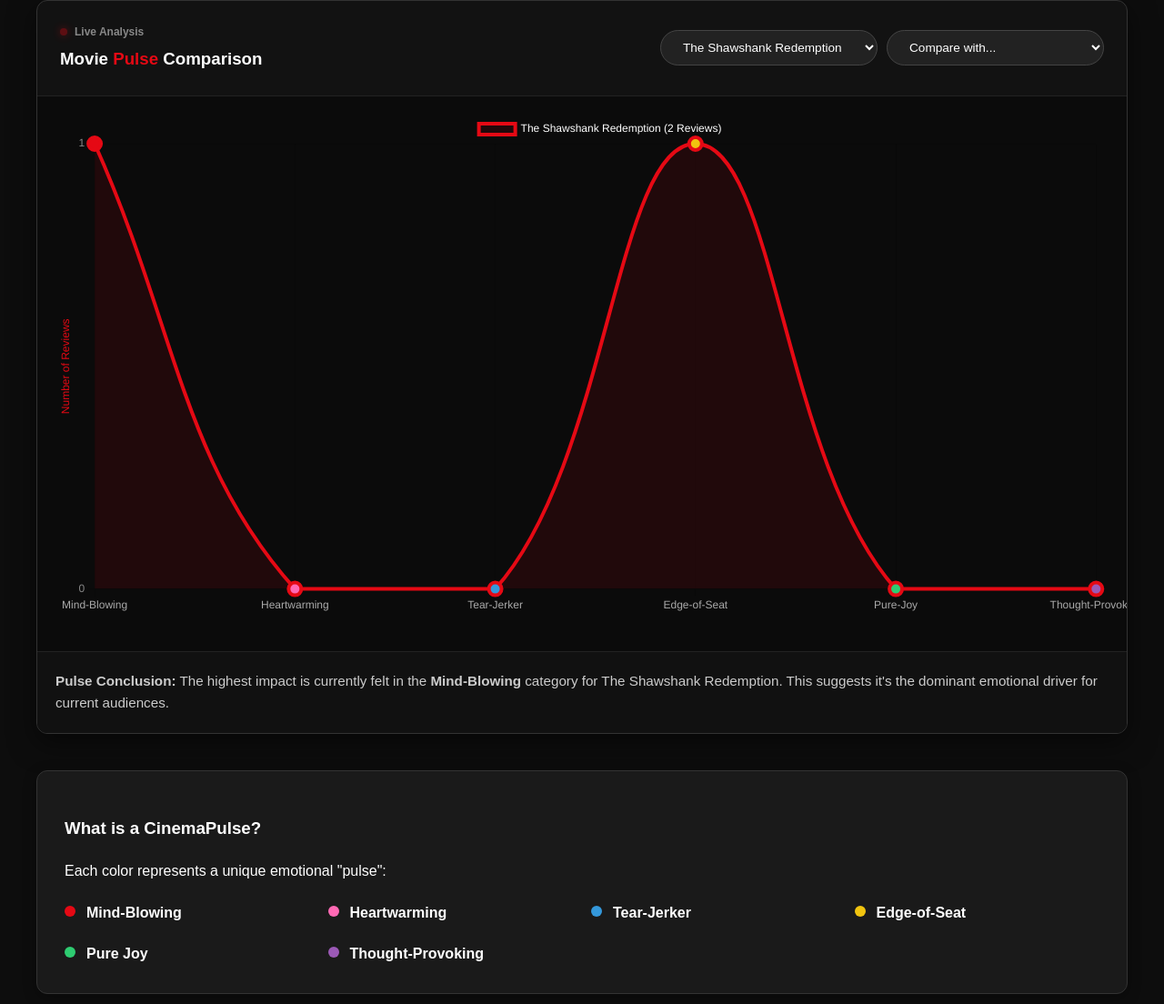
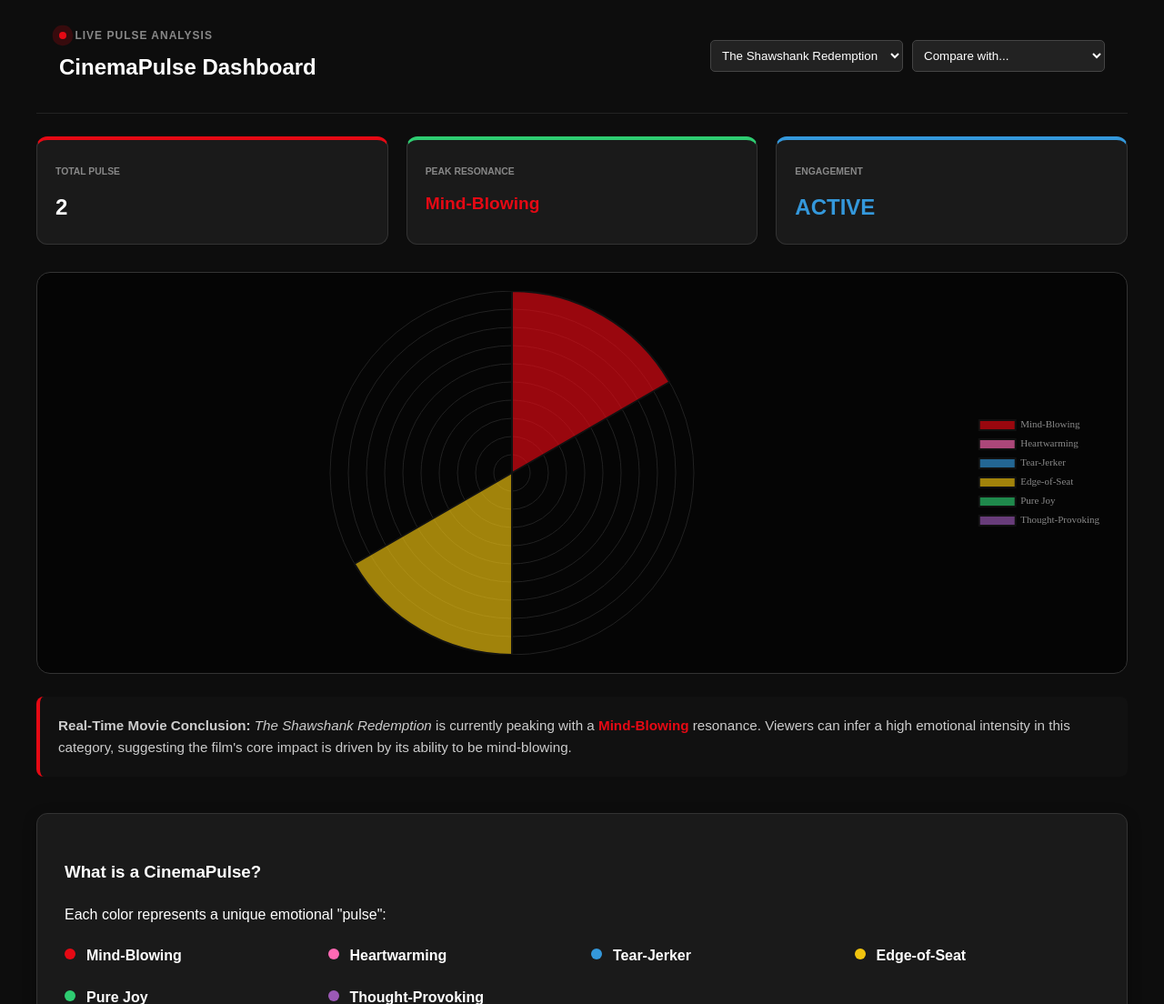
Before and after one commit to haripriyav-git/Cinemapulse, a Flask app: page /dashboard in a window 1280 px wide. Shown: the part 1060-2164 px from the top of the page at 91% size. Run offline with Flask 3, Linux system fonts and the light colour scheme; the visitor is signed in with stand-in values (Sample User, id 1); data comes from the database, SQL or seed files in the repository; both versions use the stored data as it was after the commit.

Commit message:
new final chart

```diff
--- a/app.py
+++ b/app.py
@@ -266,29 +266,30 @@
                            feedbacks=all_feedbacks,
                            movie_stats=movie_stats)
 @app.route('/api/radar-comparison')
-def get_radar_comparison():
+def radar_comparison():
     m1 = request.args.get('m1')
     m2 = request.args.get('m2')
 
-    target_movies = [m for m in [m1, m2] if m]
+    # These labels must match your JavaScript labels exactly
+    labels = ['Mind-Blowing', 'Heartwarming', 'Tear-Jerker', 'Edge-of-Seat', 'Pure Joy', 'Thought-Provoking']
 
-    # These labels must match your database 'vibe' column strings exactly
-    labels = ['Mind-Blowing', 'Heartwarming', 'Tear-Jerker', 'Edge-of-Seat', 'Pure-Joy', 'Thought-Provoking']
+    def get_vibe_data(movie_title):
+        if not movie_title:
+            return [0] * len(labels)
+        # Fetch actual counts from your Feedback table
+        return [Feedback.query.filter_by(movie_title=movie_title, vibe=v).count() for v in labels]
 
-    datasets = []
-    for movie in target_movies:
-        counts = []
-        for emotion in labels:
-            # Query the real feedback data based on movie title and vibe
-            feedback_count = Feedback.query.filter_by(movie_title=movie, vibe=emotion).count()
-            counts.append(feedback_count)
+    datasets = [
+        {'label': m1, 'data': get_vibe_data(m1)},
+    ]
 
-        datasets.append({
-            "label": movie,
-            "data": counts
-        })
+    if m2:
+        datasets.append({'label': m2, 'data': get_vibe_data(m2)})
 
-    return jsonify({"labels": labels, "datasets": datasets})
+    return jsonify({
+        'labels': labels,
+        'datasets': datasets
+    })
 @app.route('/submit_feedback', methods=['POST'])
 def submit_feedback():
     if 'user_email' not in session:
--- a/static/styles/movies.css
+++ b/static/styles/movies.css
@@ -188,3 +188,34 @@
     50% { opacity: 0.3; }
     100% { opacity: 1; }
 }
+.metric-card {
+    background: #1a1a1a;
+    padding: 15px;
+    border-radius: 10px;
+    border: 1px solid #333;
+    transition: 0.3s;
+}
+.metric-card small { color: #888; font-weight: bold; font-size: 0.65rem; }
+.metric-card h3 { margin: 5px 0; font-size: 1.5rem; }
+.trend-indicator { font-size: 0.65rem; color: #2ecc71; }
+
+.blink-dot {
+    height: 8px; width: 8px; background: #e50914;
+    border-radius: 50%; display: inline-block; margin-right: 5px;
+    animation: pulse 2s infinite;
+}
+
+@keyframes pulse {
+    0% { box-shadow: 0 0 0 0 rgba(229, 9, 20, 0.7); }
+    70% { box-shadow: 0 0 0 10px rgba(229, 9, 20, 0); }
+    100% { box-shadow: 0 0 0 0 rgba(229, 9, 20, 0); }
+}
+
+/* Fixed: Individual Read More Functionality */
+.movie-desc-short {
+    display: -webkit-box;
+    -webkit-line-clamp: 2;
+    line-clamp: 2; /* Standard Property for compatibility */
+    -webkit-box-orient: vertical;
+    overflow: hidden;
+}
--- a/templates/dashboard.html
+++ b/templates/dashboard.html
@@ -107,33 +107,45 @@
           {% endif %}
         {% endwith %}
 
-<div class="pulse-container">
-    <div class="pulse-header">
+<div class="dashboard-wrapper">
+    <div class="pulse-header" style="display: flex; justify-content: space-between; align-items: center; margin-bottom: 25px;">
         <div>
-            <div class="live-indicator"><span class="blink-dot"></span> Live Analysis</div>
-            <h3 style="margin:5px 0 0 0;">Movie <span style="color:var(--accent-red);">Pulse</span> Comparison</h3>
+            <span class="blink-dot"></span>
+            <span style="font-size: 0.75rem; letter-spacing: 1px; color: #888; font-weight: bold;">LIVE PULSE ANALYSIS</span>
+            <h2 style="margin: 5px 0;">CinemaPulse Dashboard</h2>
         </div>
-        <div style="display: flex; gap: 10px;">
-            <select id="movieSelect1" class="mood-btn" onchange="initComparisonChart()">
-                {% for movie in movies %}
-                <option value="{{ movie.title }}">{{ movie.title }}</option>
-                {% endfor %}
+        <div style="display:flex; gap: 10px;">
+            <select id="movieSelect1" onchange="initPulseDashboard()" style="background:#222; color:white; border:1px solid #444; padding:8px; border-radius:5px;">
+                {% for movie in movies %}<option value="{{ movie.title }}">{{ movie.title }}</option>{% endfor %}
             </select>
-            <select id="movieSelect2" class="mood-btn" onchange="initComparisonChart()">
+            <select id="movieSelect2" onchange="initPulseDashboard()" style="background:#222; color:white; border:1px solid #444; padding:8px; border-radius:5px;">
                 <option value="">Compare with...</option>
-                {% for movie in movies %}
-                <option value="{{ movie.title }}">{{ movie.title }}</option>
-                {% endfor %}
+                {% for movie in movies %}<option value="{{ movie.title }}">{{ movie.title }}</option>{% endfor %}
             </select>
         </div>
     </div>
 
-    <div style="position: relative; height: 550px; width: 100%; padding: 20px 20px 40px 20px; background: #0b0b0b;">
-        <canvas id="pulseRadarChart"></canvas>
+    <div class="metrics-grid" style="display: grid; grid-template-columns: repeat(3, 1fr); gap: 20px; margin-bottom: 30px;">
+        <div class="metric-card" style="background:#1a1a1a; padding:20px; border-radius:12px; border-top: 4px solid #e50914;">
+            <small style="color:#888; font-weight:bold;">TOTAL PULSE</small>
+            <h2 id="total-reviews-count" style="margin:10px 0 0;">0</h2>
+        </div>
+        <div class="metric-card" style="background:#1a1a1a; padding:20px; border-radius:12px; border-top: 4px solid #2ecc71;">
+            <small style="color:#888; font-weight:bold;">PEAK RESONANCE</small>
+            <h2 id="top-vibe-name" style="margin:10px 0 0; font-size: 1.2rem; color: #2ecc71;">--</h2>
+        </div>
+        <div class="metric-card" style="background:#1a1a1a; padding:20px; border-radius:12px; border-top: 4px solid #3498db;">
+            <small style="color:#888; font-weight:bold;">ENGAGEMENT</small>
+            <h2 style="margin:10px 0 0; color: #3498db;">ACTIVE</h2>
+        </div>
     </div>
 
-    <div id="pulseDescription" style="padding: 20px; background: #111; border-top: 1px solid #222; font-size: 0.95rem; color: #ccc; line-height: 1.6;">
-        Select movies above to begin the pulse comparison.
+    <div class="chart-container" style="background: #050505; border-radius: 15px; border: 1px solid #333; height: 400px; padding: 20px; margin-bottom: 25px;">
+        <canvas id="pulsePolarChart"></canvas>
+    </div>
+
+    <div id="pulseDescription" style="padding: 20px; background: #111; border-left: 4px solid #e50914; border-radius: 8px; color: #ccc; font-size: 0.95rem; line-height: 1.6;">
+        Initializing real-time community heartbeat...
     </div>
 </div>
 
@@ -267,101 +279,123 @@
 
   <script src="https://cdn.jsdelivr.net/npm/chart.js"></script>
 <script>
+    // Global Constants
+    const vibeColors = ['#e50914', '#ff69b4', '#3498db', '#f1c40f', '#2ecc71', '#9b59b6'];
+    const labels = ['Mind-Blowing', 'Heartwarming', 'Tear-Jerker', 'Edge-of-Seat', 'Pure Joy', 'Thought-Provoking'];
+
     document.addEventListener('DOMContentLoaded', function() {
-        // Initialize the radar chart on page load
-        setTimeout(initComparisonChart, 100);
+        // Initialize the polar chart on page load
+        setTimeout(initPulseDashboard, 200);
         // Refresh data every 30 seconds for the "Live" feel
-        setInterval(initComparisonChart, 30000);
+        setInterval(initPulseDashboard, 30000);
     });
 
-async function initComparisonChart() {
+    async function initPulseDashboard() {
+        const m1Select = document.getElementById('movieSelect1');
+        const m2Select = document.getElementById('movieSelect2');
+
+        if (!m1Select) return; // Guard against missing elements
+
+        const m1 = m1Select.value;
+        const m2 = m2Select ? m2Select.value : "";
+
         try {
-        const m1 = document.getElementById('movieSelect1').value;
-        const m2 = document.getElementById('movieSelect2').value;
-        const descriptionBox = document.getElementById('pulseDescription');
-
             const response = await fetch(`/api/radar-comparison?m1=${encodeURIComponent(m1)}&m2=${encodeURIComponent(m2)}`);
             const result = await response.json();
 
-        const ctx = document.getElementById('pulseRadarChart').getContext('2d');
-        const existingChart = Chart.getChart("pulseRadarChart");
-        if (existingChart) { existingChart.destroy(); }
+            const canvas = document.getElementById('pulsePolarChart');
+            if (!canvas) return;
+            const ctx = canvas.getContext('2d');
 
-        const vibeColors = ['#e50914', '#ff69b4', '#3498db', '#f1c40f', '#2ecc71', '#9b59b6'];
-
-        // --- HIGHEST IMPACT LOGIC ---
-        let globalMax = 0;
-        let maxPoint = { x: 0, y: 0, movie: "" };
-
-        result.datasets.forEach((ds, dsIndex) => {
-            ds.data.forEach((val, i) => {
-                if (val > globalMax) {
-                    globalMax = val;
-                    maxPoint = { x: i, y: val, movie: ds.label };
-                }
-            });
-        });
-
-        // Dynamic Conclusion (as requested)
-        const topVibe = result.labels[maxPoint.x];
-        descriptionBox.innerHTML = `<strong>Pulse Conclusion:</strong> The highest impact is currently felt in the <strong>${topVibe}</strong> category for ${maxPoint.movie}. This suggests it's the dominant emotional driver for current audiences.`;
+            const existing = Chart.getChart("pulsePolarChart");
+            if (existing) existing.destroy();
 
             new Chart(ctx, {
-            type: 'line',
+                type: 'polarArea',
                 data: {
-                labels: result.labels,
-                datasets: result.datasets.map((ds, index) => ({
-                    label: `${ds.label} (${ds.data.reduce((a, b) => a + b, 0)} Reviews)`,
+                    labels: labels,
+                    datasets: result.datasets.map((ds, i) => ({
+                        label: ds.label,
                         data: ds.data,
-                    borderColor: index === 0 ? '#e50914' : '#3498db',
-                    backgroundColor: index === 0 ? 'rgba(229, 9, 20, 0.1)' : 'rgba(52, 152, 219, 0.1)',
-                    fill: true,
-                    tension: 0.4,
-                    borderWidth: 4,
-                    pointBackgroundColor: vibeColors,
-                    pointRadius: 7
+                        backgroundColor: i === 0 ? vibeColors.map(c => c + 'aa') : 'rgba(255,255,255,0.1)',
+                        borderColor: '#111',
+                        borderWidth: 2
                     }))
                 },
                 options: {
                     responsive: true,
                     maintainAspectRatio: false,
-                plugins: {
-                    legend: { labels: { color: '#fff' } },
-                    // This custom plugin draws the badge
-                    afterDraw: (chart) => {
-                        if (globalMax === 0) return;
-                        const { ctx, scales: { x, y } } = chart;
-                        ctx.save();
-                        const xPos = x.getPixelForValue(result.labels[maxPoint.x]);
-                        const yPos = y.getPixelForValue(maxPoint.y);
-
-                        // Draw Badge Box
-                        ctx.fillStyle = '#e50914';
-                        ctx.roundRect(xPos - 45, yPos - 35, 90, 25, 5);
-                        ctx.fill();
-
-                        // Draw Badge Text
-                        ctx.fillStyle = '#fff';
-                        ctx.font = 'bold 10px Poppins';
-                        ctx.textAlign = 'center';
-                        ctx.fillText('HIGHEST IMPACT', xPos, yPos - 18);
-                        ctx.restore();
+                    scales: {
+                        r: {
+                            grid: { color: '#222' },
+                            ticks: { display: false },
+                            angleLines: { color: '#333' }
                         }
                     },
-                scales: {
-                    y: {
-                        beginAtZero: true,
-                        title: { display: true, text: 'Number of Reviews', color: '#e50914' },
-                        ticks: { color: '#888', stepSize: 1 }
-                    },
-                    x: { ticks: { color: '#aaa', font: { size: 12 } } }
+                    plugins: {
+                        legend: {
+                            position: 'right',
+                            labels: { color: '#888', font: { family: 'Poppins', size: 11 } }
+                        }
                     }
                 }
             });
-    } catch (error) {
-        console.error("Pulse Graph Error:", error);
+
+            // Update Metrics and Conclusion text
+            updateRealTimeAnalysis(result, m1, m2);
+        } catch (e) {
+            console.error("Dashboard Sync Error:", e);
+            const desc = document.getElementById('pulseDescription');
+            if (desc) desc.innerText = "Offline: Unable to sync with live pulse.";
         }
     }
+
+    function updateRealTimeAnalysis(result, m1, m2) {
+        if (!result.datasets || result.datasets.length === 0) return;
+
+        const data1 = result.datasets[0].data;
+        const total = data1.reduce((a, b) => a + b, 0);
+        const peakIdx = data1.indexOf(Math.max(...data1));
+
+        // Update Stats Cards
+        const totalElem = document.getElementById('total-reviews-count');
+        const vibeElem = document.getElementById('top-vibe-name');
+        const descElem = document.getElementById('pulseDescription');
+
+        if (totalElem) totalElem.innerText = total;
+        if (vibeElem) {
+            vibeElem.innerText = total > 0 ? labels[peakIdx] : "--";
+            vibeElem.style.color = total > 0 ? vibeColors[peakIdx] : "#2ecc71";
+        }
+
+        // Real-Time Inference Logic
+        if (descElem) {
+            if (total > 0) {
+                let conclusion = `<strong>Real-Time Movie Conclusion:</strong> <em>${m1}</em> is currently peaking with a <span style="color:${vibeColors[peakIdx]}"><strong>${labels[peakIdx]}</strong></span> resonance. `;
+                conclusion += `Viewers can infer a high emotional intensity in this category, suggesting the film's core impact is driven by its ability to be ${labels[peakIdx].toLowerCase()}.`;
+
+                if (m2 && result.datasets[1]) {
+                    const d2 = result.datasets[1].data;
+                    const peak2 = d2.indexOf(Math.max(...d2));
+                    conclusion += `<br><br>Comparatively, <em>${m2}</em> leans toward a <strong>${labels[peak2]}</strong> vibe, highlighting a distinct emotional divergence between the two titles.`;
+                }
+                descElem.innerHTML = conclusion;
+            } else {
+                descElem.innerText = "No pulses recorded yet for the selected titles.";
+            }
+        }
+    }
+
+    // Modal & UI Functions
+    function openReadMore(title, desc) {
+        const mTitle = document.getElementById('modalTitle');
+        const mDesc = document.getElementById('modalDescription');
+        if (mTitle) mTitle.innerText = title;
+        if (mDesc) mDesc.innerText = desc;
+        const modal = document.getElementById('readMoreModal');
+        if (modal) modal.style.display = 'block';
+    }
+
     function openDescModalFromData(element) {
         document.getElementById('descModalTitle').innerText = element.getAttribute('data-title');
         document.getElementById('descModalText').innerText = element.getAttribute('data-desc');
@@ -373,13 +407,18 @@
     }
 
     function openFeedback(title) {
-        document.getElementById('modalMovieTitle').innerText = title;
+        document.getElementById('modalMovieTitle').innerText = "Pulse: " + title;
         document.getElementById('hiddenMovieTitle').value = title;
         document.getElementById('feedbackModal').style.display = 'block';
     }
 
     function closeFeedback() {
         document.getElementById('feedbackModal').style.display = 'none';
+    }
+
+    function closeModal(id) {
+        const modal = document.getElementById(id);
+        if (modal) modal.style.display = 'none';
     }
 
     function filterVibe(vibe, btn) {
@@ -392,5 +431,3 @@
         });
     }
 </script>
-</body>
-</html>
```
Also changed, not shown: instance/cinema.db. Lines whose indentation alone changed are shown as unchanged.
